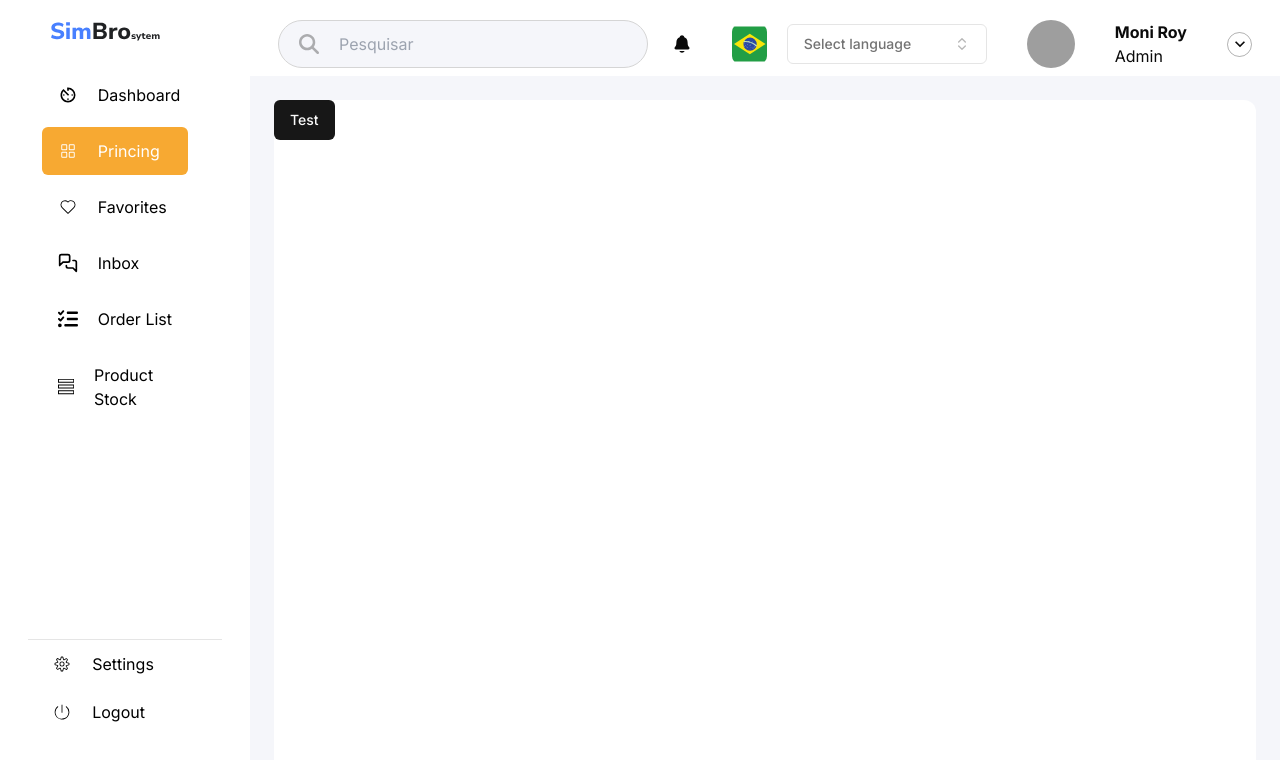
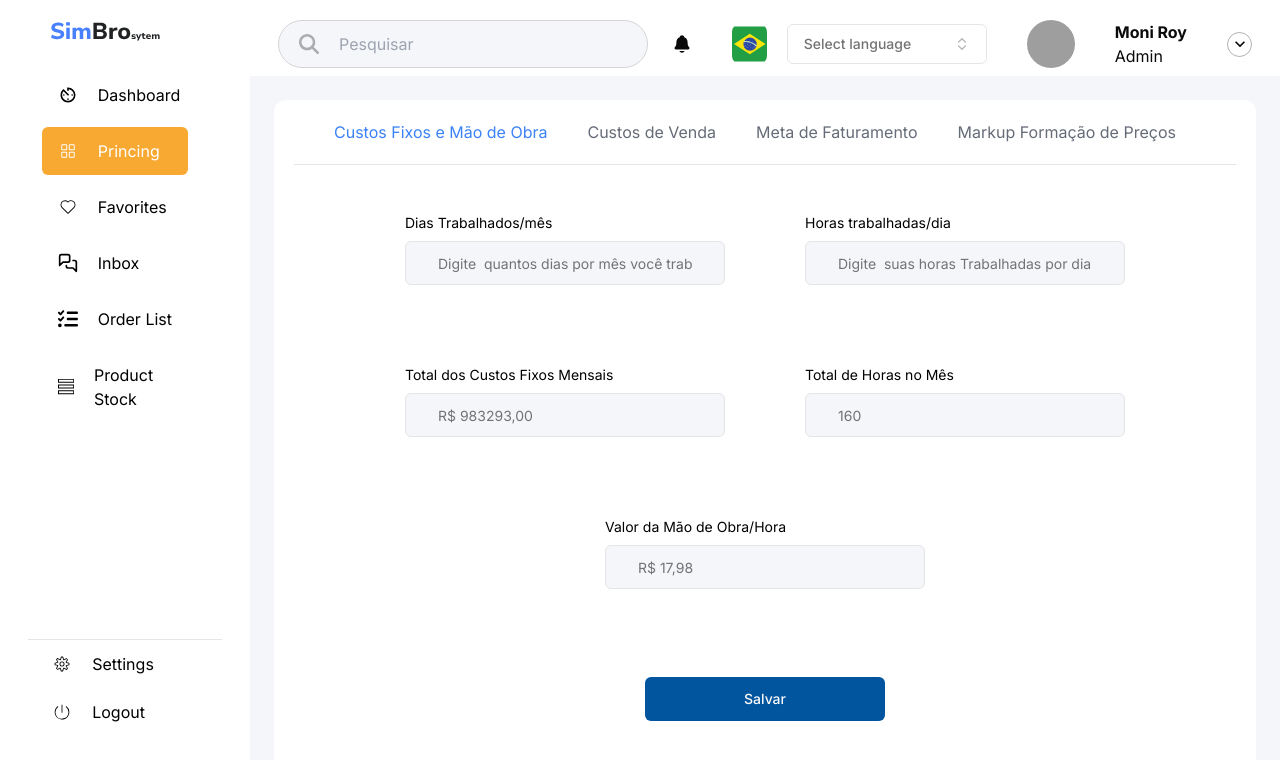
Before and after one commit to luxsoftw/SweetHubFrontend, a Next.js app: page /system/pricing in a window 1280 px wide. Shown: the top 760 px of the page. Built offline with nearby package versions, Linux system fonts and the light colour scheme; grey boxes are pictures that could not be loaded.

Commit message:
feat: add forms in tab pricing component

```diff
--- a/app/system/pricing/page.tsx
+++ b/app/system/pricing/page.tsx
@@ -1,10 +1,49 @@
-import { Button } from "@/app/components/ui/button";
+import { Tabs, TabsContent, TabsList } from "@radix-ui/react-tabs";
+
+import { WorkForceForm } from "./work-force-form";
+import { SalesTargetForm } from "./sales-target-form";
+import { PriceFormationForm } from "./price-formation-form";
+import { TabsTriggerPricing } from "./components/tabs-trigger";
+import { SalesCostsForm } from "./sales-costs-form";
+
+import { Separator } from "@/app/components/ui/separator";
 
 function PricingPage() {
    return (
-      <>
-         <Button>Test</Button>
-      </>
+      <Tabs
+         defaultValue="fixedCosts"
+         className="it ms-center flex flex-col justify-center overflow-hidden px-5"
+      >
+         <TabsList className="flex w-full flex-row items-start gap-10 px-10 py-5">
+            <TabsTriggerPricing value="fixedCosts">
+               Custos Fixos e Mão de Obra
+            </TabsTriggerPricing>
+            <TabsTriggerPricing value="salesCosts">
+               Custos de Venda
+            </TabsTriggerPricing>
+            <TabsTriggerPricing value="salesTarget">
+               Meta de Faturamento
+            </TabsTriggerPricing>
+            <TabsTriggerPricing value="priceFormation">
+               Markup Formação de Preços
+            </TabsTriggerPricing>
+         </TabsList>
+
+         <Separator />
+
+         <TabsContent value="fixedCosts">
+            <WorkForceForm />
+         </TabsContent>
+         <TabsContent value="salesCosts">
+            <SalesCostsForm />
+         </TabsContent>
+         <TabsContent value="salesTarget">
+            <SalesTargetForm />
+         </TabsContent>
+         <TabsContent value="priceFormation">
+            <PriceFormationForm />
+         </TabsContent>
+      </Tabs>
    );
 }
 
```
